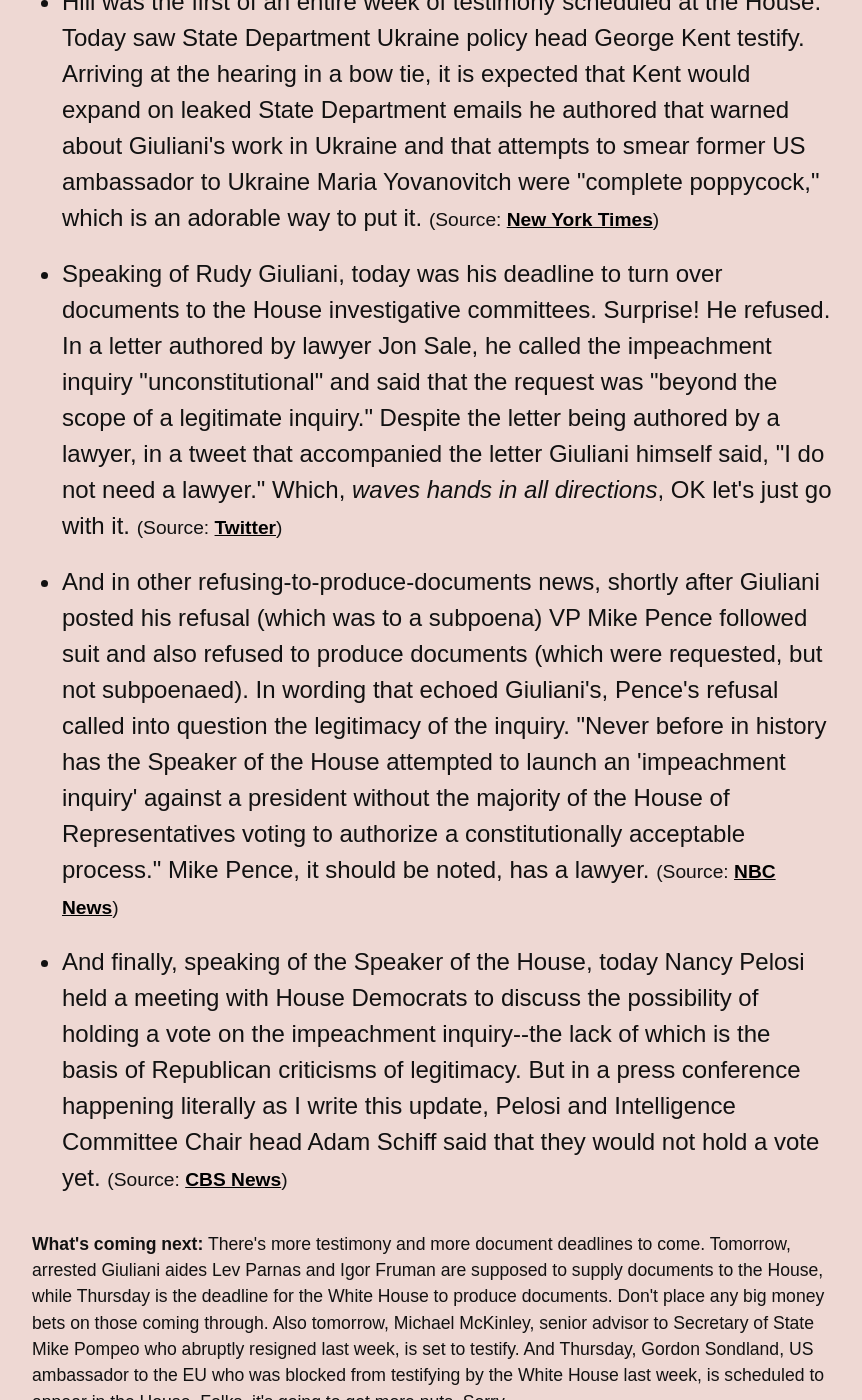
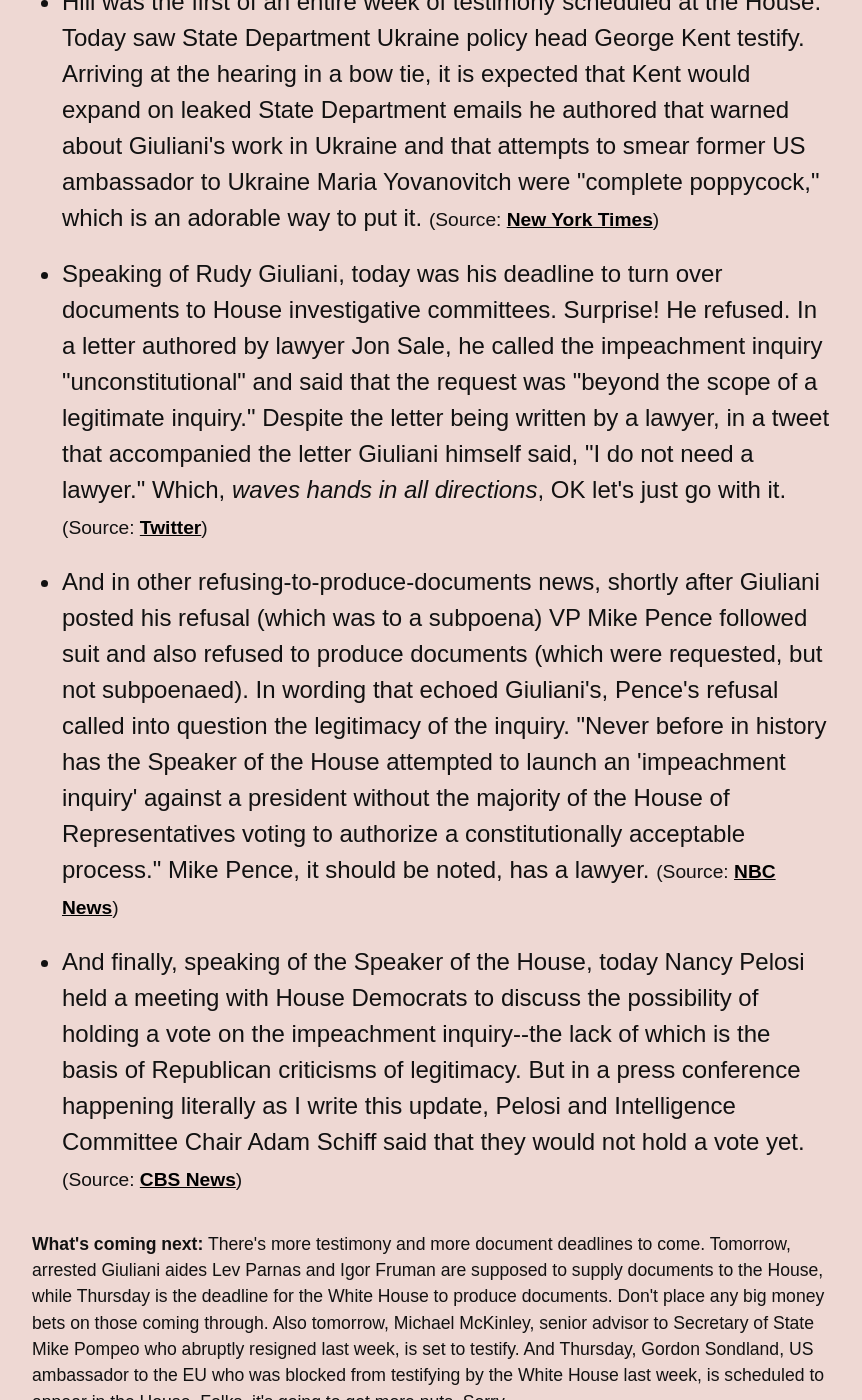
Before and after one commit to dansinker/impeachment.fyi, a Jekyll site: the page built from index.md, in a window 1280 px wide and 1400 px high, scrolled down 1034 px. Shown: the whole window, without its empty margins (268-1130 px from the left). Built offline with Jekyll 4.4.1, drawn with Linux system fonts in a browser that asks for light colours; nearby versions of some CDN libraries; some web fonts are replaced; comment, search, counter and statistics services are not loaded.

Commit message:
some typos

```diff
--- a/_data/news.yml
+++ b/_data/news.yml
@@ -11,13 +11,13 @@ news:
   - item: Hill was the first of an entire week of testimony scheduled at the House. Today saw State Department Ukraine policy head George Kent testify. Arriving at the hearing in a bow tie, it is expected that Kent would expand on leaked State Department emails he authored that warned about Giuliani's work in Ukraine and that attempts to smear former US ambassador to Ukraine Maria Yovanovitch were "complete poppycock," which is an adorable way to put it.
     source: New York Times
     url: https://www.nytimes.com/2019/10/15/us/politics/impeachment-george-kent-state.html#click=https://t.co/KvMLoN2AoY
-  - item: Speaking of Rudy Giuliani, today was his deadline to turn over documents to the House investigative committees. Surprise! He refused. In a letter authored by lawyer Jon Sale, he called the impeachment inquiry "unconstitutional" and said that the request was "beyond the scope of a legitimate inquiry." Despite the letter being authored by a lawyer, in a tweet that accompanied the letter Giuliani himself said, "I do not need a lawyer." Which, <i>waves hands in all directions</i>, OK let's just go with it.
+  - item: Speaking of Rudy Giuliani, today was his deadline to turn over documents to House investigative committees. Surprise! He refused. In a letter authored by lawyer Jon Sale, he called the impeachment inquiry "unconstitutional" and said that the request was "beyond the scope of a legitimate inquiry." Despite the letter being written by a lawyer, in a tweet that accompanied the letter Giuliani himself said, "I do not need a lawyer." Which, <i>waves hands in all directions</i>, OK let's just go with it.
     source: Twitter
     url: https://twitter.com/RudyGiuliani/status/1184204275267854338
   - item: And in other refusing-to-produce-documents news, shortly after Giuliani posted his refusal (which was to a subpoena) VP Mike Pence followed suit and also refused to produce documents (which were requested, but not subpoenaed). In wording that echoed Giuliani's, Pence's refusal called into question the legitimacy of the inquiry. "Never before in history has the Speaker of the House attempted to launch an 'impeachment inquiry' against a president without the majority of the House of Representatives voting to authorize a constitutionally acceptable process." Mike Pence, it should be noted, has a lawyer.
     source: NBC News
     url: https://www.nbcnews.com/politics/trump-impeachment-inquiry/pence-refuses-house-request-provide-documents-related-ukraine-call-n1066651
-  - item: And finally, speaking of the Speaker of the House, today Nancy Pelosi held a meeting with House Democrats to discuss the possibility of holding a vote on the impeachment inquiry--the lack of which is the basis of Republican criticisms of legitimacy. But in a press conference happening literally as I write this update, Pelosi and Intelligence Committee Chair head Adam Schiff said that they would not hold a vote yet.
+  - item: And finally, speaking of the Speaker of the House, today Nancy Pelosi held a meeting with House Democrats to discuss the possibility of holding a vote on the impeachment inquiry--the lack of which is the basis of Republican criticisms of legitimacy. But in a press conference happening literally as I write this update, Pelosi and Intelligence Committee Chair Adam Schiff said that they would not hold a vote yet.
     source: CBS News
     url: https://www.cbsnews.com/news/nancy-pelosi-announcement-watch-live-stream-as-pelosi-addresses-press-today-about-trump-impeachment-inquiry-live/
   tomorrow: There's more testimony and more document deadlines to come. Tomorrow, arrested Giuliani aides Lev Parnas and Igor Fruman are supposed to supply documents to the House, while Thursday is the deadline for the White House to produce documents. Don't place any big money bets on those coming through. Also tomorrow, Michael McKinley, senior advisor to Secretary of State Mike Pompeo who abruptly resigned last week, is set to testify. And Thursday, Gordon Sondland, US ambassador to the EU who was blocked from testifying by the White House last week, is scheduled to appear in the House. Folks, it's going to get more nuts. Sorry.
```
